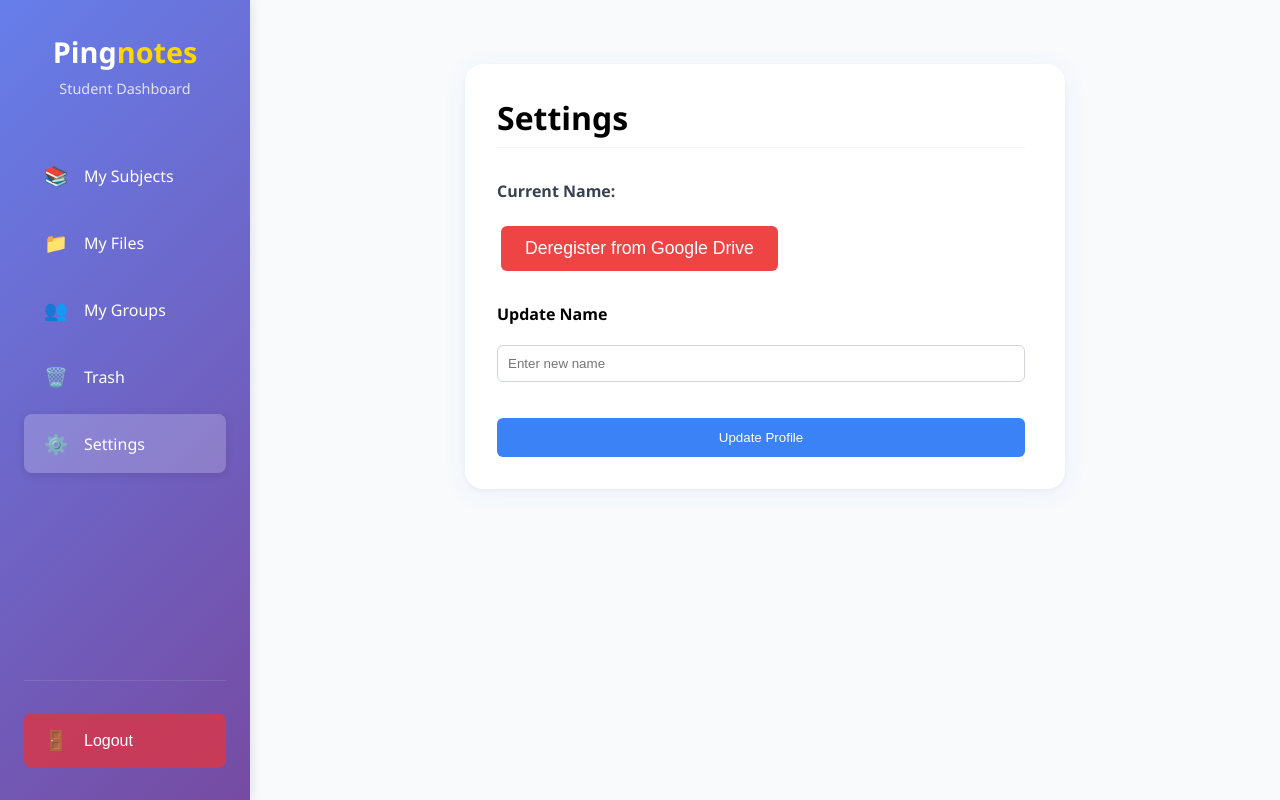
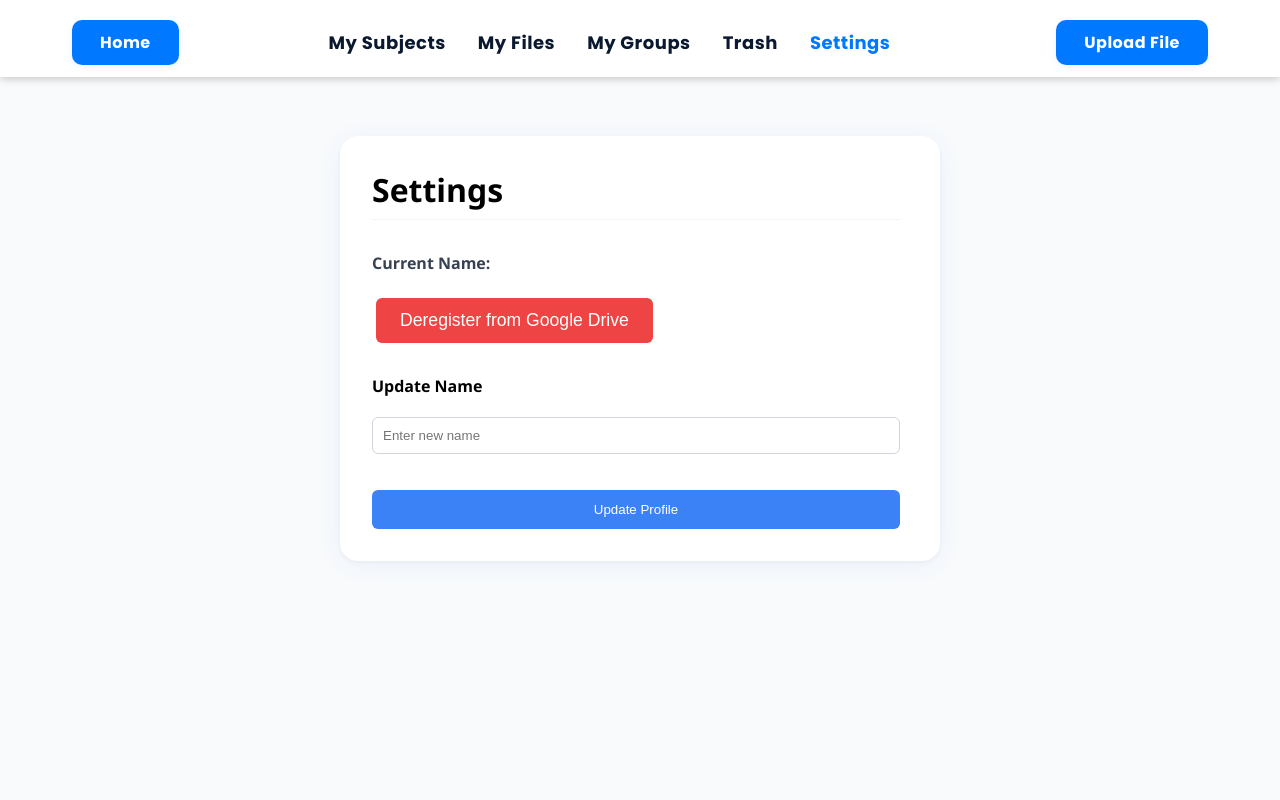
Before and after one commit to csdivyansh/PingNotes, a React (Vite) app in the folder frontend/: page /dashboard/settings in a window 1280 px wide. Built offline with nearby package versions, Linux system fonts and the light colour scheme; the HTML template or start-up script is replaced by a standard one.

Commit message:
updated ui5

```diff
--- /dev/null
+++ b/frontend/src/components/DashNav.jsx
@@ -0,0 +1,190 @@
+import React, { useRef } from "react";
+import { useNavigate, Link, useLocation } from "react-router-dom";
+
+const DashNav = () => {
+  const navigate = useNavigate();
+  const location = useLocation();
+  const fileInputRef = useRef(null);
+
+  const handleUploadClick = () => {
+    fileInputRef.current.click();
+  };
+
+  const handleFileChange = (e) => {
+    const file = e.target.files[0];
+    if (file) {
+      // Placeholder: handle file upload logic here
+      alert(`Selected file: ${file.name}`);
+    }
+  };
+
+  const handleHomeClick = () => {
+    navigate("/");
+  };
+
+  return (
+    <>
+      <nav
+        style={{
+          position: "fixed",
+          top: 0,
+          left: 0,
+          zIndex: 1000,
+          background: "#fff",
+          boxShadow: "0 2px 8px rgba(0,0,0,0.2)",
+          width: "100%",
+          fontFamily: "Poppins, Arial, sans-serif",
+        }}
+      >
+        <div
+          style={{
+            maxWidth: 1200,
+            margin: "0 auto",
+            display: "flex",
+            alignItems: "center",
+            justifyContent: "space-between",
+            padding: "20px 32px 12px 32px",
+          }}
+        >
+          <button
+            onClick={handleHomeClick}
+            style={{
+              background: "#0078FF",
+              color: "#fff",
+              padding: "10px 28px",
+              borderRadius: 10,
+              fontWeight: 700,
+              fontSize: 16,
+              fontFamily: "Poppins, Arial, sans-serif",
+              textDecoration: "none",
+              boxShadow: "0 2px 8px rgba(0,120,255,0.08)",
+              border: "none",
+              cursor: "pointer",
+              letterSpacing: 0.5,
+              transition: "background 0.2s",
+            }}
+          >
+            Home
+          </button>
+          <div style={{ display: "flex", gap: 32 }}>
+            <Link
+              to="/dashboard"
+              style={{
+                color:
+                  location.pathname === "/dashboard" ? "#0078FF" : "#0a192f",
+                textDecoration: "none",
+                fontWeight: 700,
+                fontSize: 18,
+                fontFamily: "Poppins, Arial, sans-serif",
+                letterSpacing: 0.5,
+                transition: "color 0.2s",
+              }}
+            >
+              My Subjects
+            </Link>
+            <Link
+              to="/dashboard/files"
+              style={{
+                color:
+                  location.pathname === "/dashboard/files"
+                    ? "#0078FF"
+                    : "#0a192f",
+                textDecoration: "none",
+                fontWeight: 700,
+                fontSize: 18,
+                fontFamily: "Poppins, Arial, sans-serif",
+                letterSpacing: 0.5,
+                transition: "color 0.2s",
+              }}
+            >
+              My Files
+            </Link>
+            <Link
+              to="/dashboard/groups"
+              style={{
+                color:
+                  location.pathname === "/dashboard/groups"
+                    ? "#0078FF"
+                    : "#0a192f",
+                textDecoration: "none",
+                fontWeight: 700,
+                fontSize: 18,
+                fontFamily: "Poppins, Arial, sans-serif",
+                letterSpacing: 0.5,
+                transition: "color 0.2s",
+              }}
+            >
+              My Groups
+            </Link>
+            <Link
+              to="/dashboard/trash"
+              style={{
+                color:
+                  location.pathname === "/dashboard/trash"
+                    ? "#0078FF"
+                    : "#0a192f",
+                textDecoration: "none",
+                fontWeight: 700,
+                fontSize: 18,
+                fontFamily: "Poppins, Arial, sans-serif",
+                letterSpacing: 0.5,
+                transition: "color 0.2s",
+              }}
+            >
+              Trash
+            </Link>
+            <Link
+              to="/dashboard/settings"
+              style={{
+                color:
+                  location.pathname === "/dashboard/settings"
+                    ? "#0078FF"
+                    : "#0a192f",
+                textDecoration: "none",
+                fontWeight: 700,
+                fontSize: 18,
+                fontFamily: "Poppins, Arial, sans-serif",
+                letterSpacing: 0.5,
+                transition: "color 0.2s",
+              }}
+            >
+              Settings
+            </Link>
+          </div>
+          <>
+            <button
+              onClick={handleUploadClick}
+              style={{
+                background: "#0078FF",
+                color: "#fff",
+                padding: "10px 28px",
+                borderRadius: 10,
+                fontWeight: 700,
+                fontSize: 16,
+                fontFamily: "Poppins, Arial, sans-serif",
+                textDecoration: "none",
+                boxShadow: "0 2px 8px rgba(0,120,255,0.08)",
+                border: "none",
+                cursor: "pointer",
+                letterSpacing: 0.5,
+                transition: "background 0.2s",
+                marginLeft: 16,
+              }}
+            >
+              Upload File
+            </button>
+            <input
+              type="file"
+              ref={fileInputRef}
+              style={{ display: "none" }}
+              onChange={handleFileChange}
+            />
+          </>
+        </div>
+      </nav>
+      <div style={{ height: 72 }} />
+    </>
+  );
+};
+
+export default DashNav;
--- a/frontend/src/components/DashboardLayout.jsx
+++ b/frontend/src/components/DashboardLayout.jsx
@@ -1,10 +1,7 @@
-import React from "react";
-import UserSidebar from "./UserSidebar";
 import { Outlet } from "react-router-dom";
 
 const DashboardLayout = () => (
   <div className="user-dashboard">
-    <UserSidebar />
     <main className="dashboard-main">
       <Outlet />
     </main>
--- a/frontend/src/components/GroupDetail.jsx
+++ b/frontend/src/components/GroupDetail.jsx
@@ -1,14 +1,18 @@
 import React from "react";
 import { useParams } from "react-router-dom";
+import DashNav from "./DashNav.jsx";
 
 const GroupDetail = () => {
   const { groupId } = useParams();
   return (
-    <div style={{ padding: 24 }}>
-      <h2>Group Details</h2>
-      <p>Group ID: {groupId}</p>
-      {/* Add group info, members, files, etc. here */}
-    </div>
+    <>
+      <DashNav />
+      <div style={{ padding: 24 }}>
+        <h2>Group Details</h2>
+        <p>Group ID: {groupId}</p>
+        {/* Add group info, members, files, etc. here */}
+      </div>
+    </>
   );
 };
 
--- a/frontend/src/components/MyFiles.jsx
+++ b/frontend/src/components/MyFiles.jsx
@@ -1,6 +1,7 @@
 import React, { useEffect, useState } from "react";
 import apiService from "../services/api";
 import { FaDownload, FaTrash } from "react-icons/fa";
+import DashNav from "./DashNav.jsx";
 
 const MyFiles = () => {
   const [files, setFiles] = useState([]);
@@ -43,6 +44,8 @@ const MyFiles = () => {
   };
 
   return (
+    <>
+      <DashNav />
       <div
         className="subject-card"
         style={{ maxWidth: 900, margin: "2rem auto" }}
@@ -61,10 +64,14 @@ const MyFiles = () => {
             {files.map((file) => (
               <div key={file._id} className="file-item">
                 <span className="file-name">{file.name}</span>
-              <span style={{ color: "#64748b", fontSize: 14, marginRight: 16 }}>
+                <span
+                  style={{ color: "#64748b", fontSize: 14, marginRight: 16 }}
+                >
                   {file.mimetype}
                 </span>
-              <span style={{ color: "#64748b", fontSize: 14, marginRight: 16 }}>
+                <span
+                  style={{ color: "#64748b", fontSize: 14, marginRight: 16 }}
+                >
                   {(file.size / 1024).toFixed(1)} KB
                 </span>
                 <a
@@ -91,6 +98,7 @@ const MyFiles = () => {
           </div>
         )}
       </div>
+    </>
   );
 };
 
--- a/frontend/src/components/MyGroups.jsx
+++ b/frontend/src/components/MyGroups.jsx
@@ -1,6 +1,7 @@
 import React, { useEffect, useState } from "react";
 import { useNavigate } from "react-router-dom";
 import api from "../services/api";
+import DashNav from "./DashNav.jsx";
 
 const MyGroups = () => {
   const [groups, setGroups] = useState([]);
@@ -130,6 +131,8 @@ const MyGroups = () => {
   };
 
   return (
+    <>
+      <DashNav />
       <div
         className="my-groups-page"
         style={{ maxWidth: 700, margin: "2rem auto", padding: 24 }}
@@ -323,7 +326,11 @@ const MyGroups = () => {
                   }}
                 />
                 <div
-                style={{ display: "flex", justifyContent: "flex-end", gap: 10 }}
+                  style={{
+                    display: "flex",
+                    justifyContent: "flex-end",
+                    gap: 10,
+                  }}
                 >
                   <button
                     type="submit"
@@ -417,7 +424,11 @@ const MyGroups = () => {
                   }}
                 />
                 <div
-                style={{ display: "flex", justifyContent: "flex-end", gap: 10 }}
+                  style={{
+                    display: "flex",
+                    justifyContent: "flex-end",
+                    gap: 10,
+                  }}
                 >
                   <button
                     type="submit"
@@ -467,6 +478,7 @@ const MyGroups = () => {
           </div>
         )}
       </div>
+    </>
   );
 };
 
--- a/frontend/src/components/SettingsPage.jsx
+++ b/frontend/src/components/SettingsPage.jsx
@@ -1,5 +1,6 @@
 import React, { useState, useEffect } from "react";
 import axios from "axios";
+import DashNav from "./DashNav.jsx";
 
 const SettingsPage = () => {
   const [name, setName] = useState("");
@@ -75,6 +76,8 @@ const SettingsPage = () => {
   };
 
   return (
+    <>
+      <DashNav />
       <div
         className="subject-card"
         style={{ maxWidth: 600, margin: "2rem auto" }}
@@ -83,7 +86,8 @@ const SettingsPage = () => {
           <h1 style={{ fontSize: "2rem", margin: 0 }}>Settings</h1>
         </div>
         <div style={{ marginBottom: 24, fontWeight: 600, color: "#374151" }}>
-        Current Name: {}<span style={{ color: "#3b82f6" }}>{currentName}</span>
+          Current Name: {}
+          <span style={{ color: "#3b82f6" }}>{currentName}</span>
         </div>
         <button
           className="btn-danger"
@@ -103,7 +107,11 @@ const SettingsPage = () => {
             value={name}
             onChange={(e) => setName(e.target.value)}
             placeholder="Enter new name"
-          style={{ padding: 10, borderRadius: 6, border: "1px solid #d1d5db" }}
+            style={{
+              padding: 10,
+              borderRadius: 6,
+              border: "1px solid #d1d5db",
+            }}
           />
           <button
             type="submit"
@@ -125,6 +133,7 @@ const SettingsPage = () => {
           </div>
         )}
       </div>
+    </>
   );
 };
 
--- a/frontend/src/components/UserDashboard.css
+++ b/frontend/src/components/UserDashboard.css
@@ -1,11 +1,11 @@
 /* UserDashboard Styles */
 .user-dashboard {
-  display: flex;
+  display: block;
   min-height: 100vh;
   background-color: #f8fafc;
 }
 
-.dashboard-main2{
+.dashboard-main2 {
   flex: 1;
   padding: 1rem; /* Increased to account for wider sidebar and more space */
 }
@@ -13,7 +13,7 @@
 .dashboard-main {
   flex: 1;
   padding: 2rem;
-  margin-left: 250px; /* Increased to account for wider sidebar and more space */
+  margin-left: 0;
 }
 
 .dashboard-header {
@@ -188,12 +188,19 @@
   gap: 0.5rem;
   margin-bottom: 0.25rem;
   box-shadow: 0 1px 2px rgba(0, 0, 0, 0.03);
+  width: 100%;
+  min-width: 0;
 }
 .file-name {
   font-size: 0.95rem;
   color: #374151;
   font-weight: 600;
   margin-right: 0.5rem;
+  flex: 1;
+  min-width: 0;
+  overflow: hidden;
+  text-overflow: ellipsis;
+  white-space: nowrap;
 }
 .view-file-btn,
 .btn-danger {
```
Also changed, not shown: frontend/src/components/TrashPage.jsx (+26 -6 lines), frontend/src/components/UserDashboard.jsx (+9 -4 lines). Lines whose indentation alone changed are shown as unchanged.
